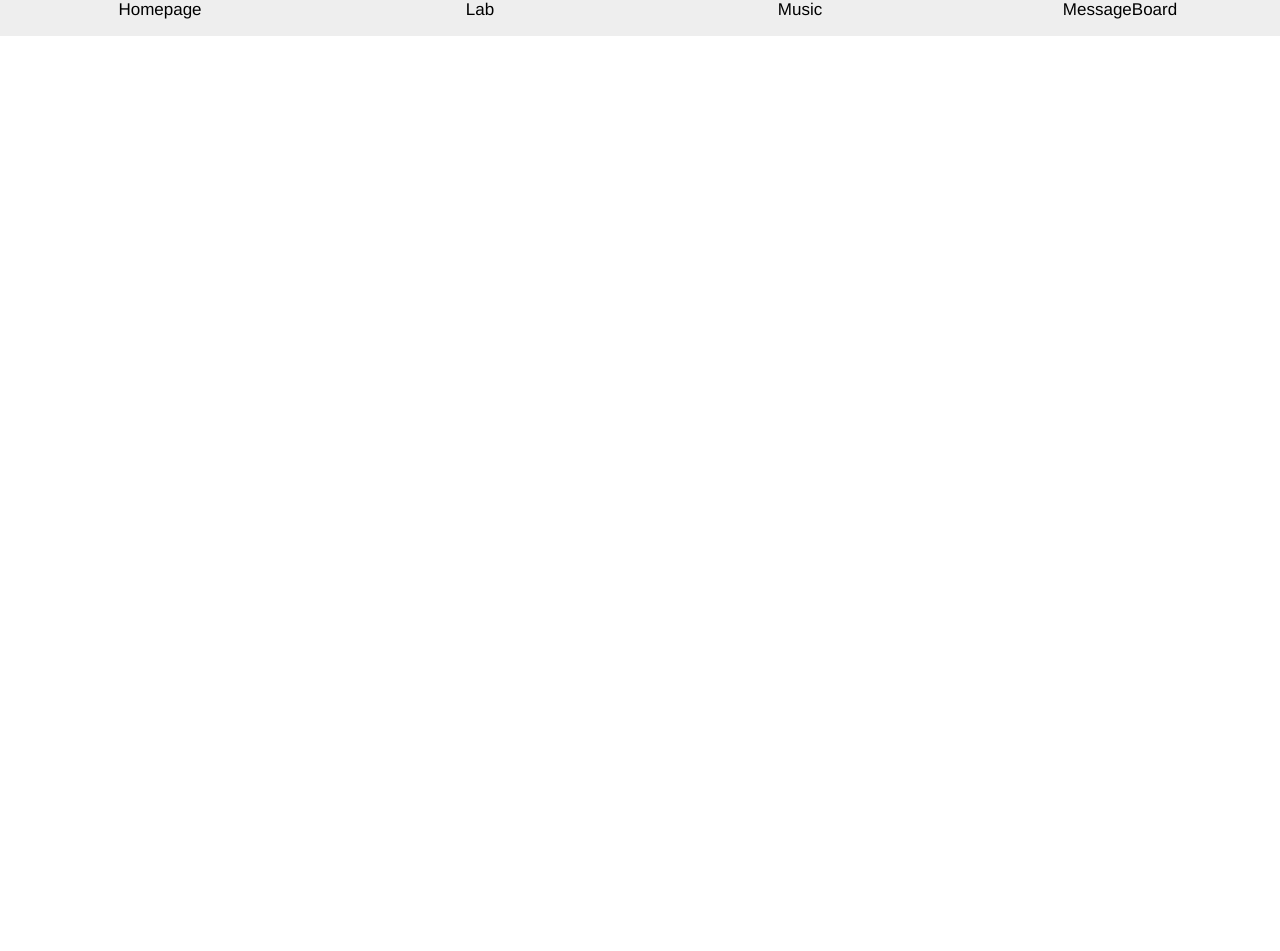
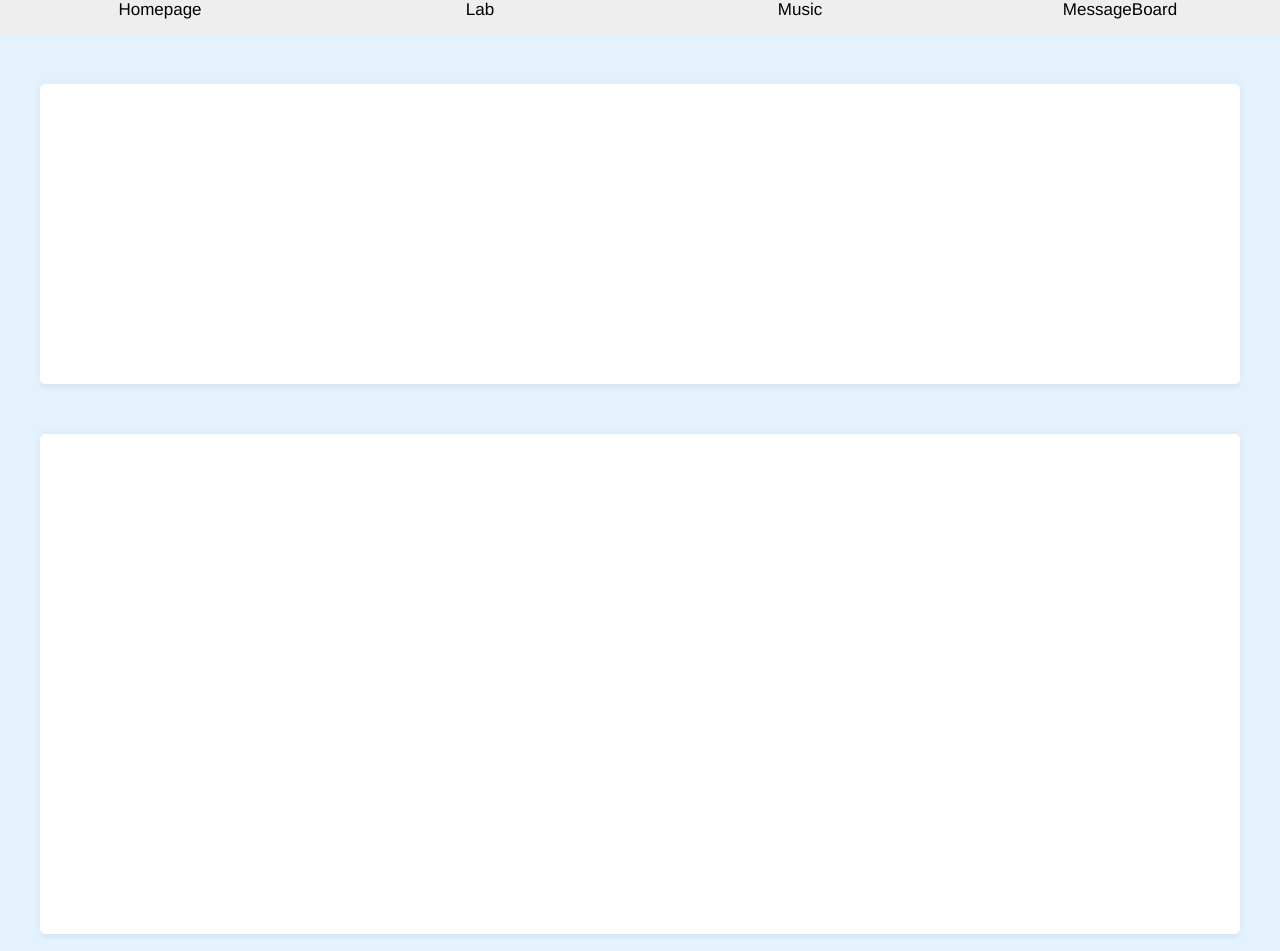
Before and after one commit to WisperDin/PersonalWebPage, an Angular app: page /page/lab in a window 1280 px wide. Before the commit this address led to /. Shown: the part 205-1156 px from the top of the page. Before the commit the page ends 800 px from the top, so only its background shows below. Built offline with nearby package versions, Linux system fonts and the light colour scheme.

Commit message:
lab页面初步

```diff
--- a/src/app/app-routing.module.ts
+++ b/src/app/app-routing.module.ts
@@ -5,6 +5,7 @@ import {Login} from "./login/login";
 import {AuthGuard} from "./auth-guard";
 import {PageArticle} from "./page-article/page-article";
 import {PageMsgBoard} from "./page-msgboard/page-msgboard";
+import {PageLabPV} from "./page-lab-pvoper/page-lab-pv";
 
 
 const appRoutes: Routes = [
@@ -13,6 +14,7 @@ const appRoutes: Routes = [
     { path: 'home', component: PageMain , canActivate: [AuthGuard],},
     { path: 'login', component: Login},
     { path: 'msgboard', component: PageMsgBoard},
+    { path: 'lab', component: PageLabPV}
   ]},
 
   //{ path: '**', component: PageNotFoundComponent }
--- a/src/app/app.module.ts
+++ b/src/app/app.module.ts
@@ -21,6 +21,7 @@ import {PageMsgBoard} from "./page-msgboard/page-msgboard";
 import {MsgService} from "./_services/msg.service";
 import {AlertService} from "./_services/alert.service";
 import {GlobalAlerts} from "./global-alerts/global-alerts";
+import {PageLabPV} from "./page-lab-pvoper/page-lab-pv";
 
 @NgModule({
   declarations: [
@@ -30,7 +31,8 @@ import {GlobalAlerts} from "./global-alerts/global-alerts";
     Login,
     PageArticle,
     PageMsgBoard,
-    GlobalAlerts
+    GlobalAlerts,
+    PageLabPV
   ],
   imports: [
     BrowserModule,
--- a/src/app/header/header.ts
+++ b/src/app/header/header.ts
@@ -14,9 +14,10 @@ export class Header {
     tabNum:number = 4
     jumpUrl:any[] = [
       {url:'/page/home'},
-      {url:''},
+      {url:'/page/lab'},
       {url:''},
       {url:'/page/msgboard'},
+
     ]
 
     tabflag:number=0
--- /dev/null
+++ b/src/app/page-lab-pvoper/page-lab-pv.html
@@ -0,0 +1,10 @@
+<div class="container">
+  <div class="inner_item">
+
+  </div>
+
+  <div class="inner_item" style="height: 500px;">
+
+  </div>
+
+</div>
```
Also changed, not shown: src/app/page-lab-pvoper/page-lab-pv.ts (added, +14 -0 lines), src/app/page-lab-pvoper/page-lab-pv.css (added).
